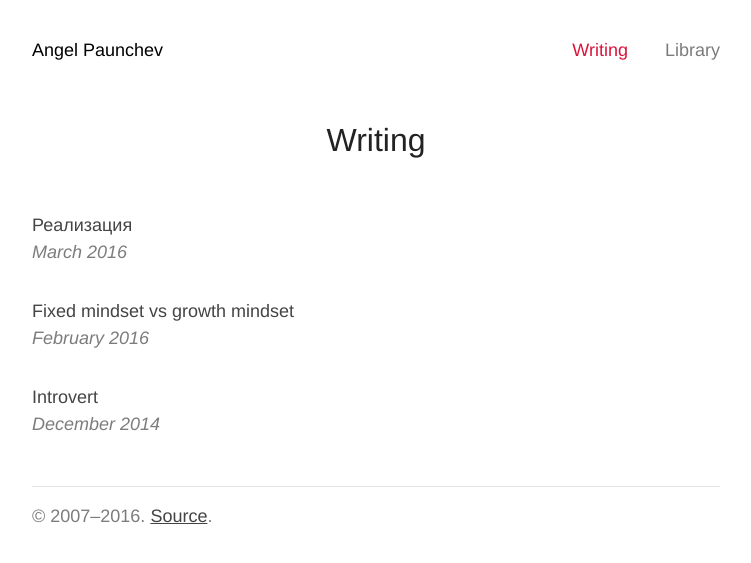
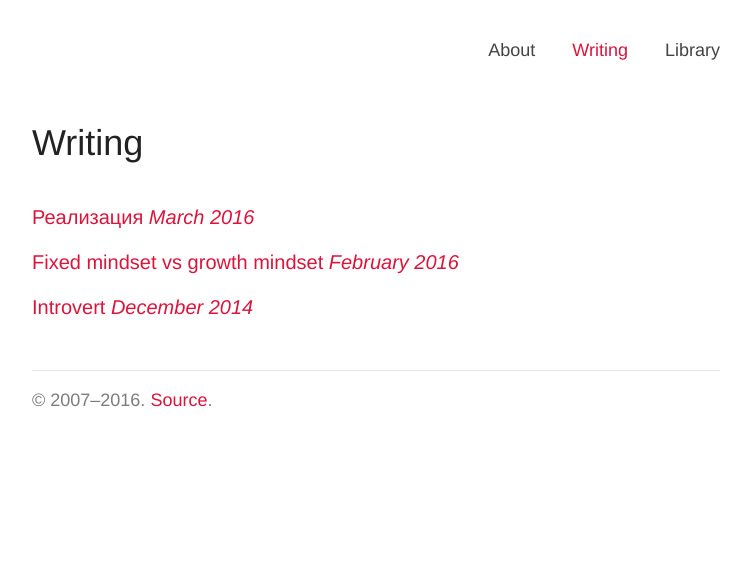
Before and after one commit to apaunchev/paunchev.com, a Jekyll site: the page built from writing.html, in a window 1280 px wide. Shown: the top 563 px of the page, without its empty margins (264-1015 px from the left). Built offline with Jekyll 4.4.1, drawn with Linux system fonts in a browser that asks for light colours.

Commit message:
Various layout tweaks

```diff
--- a/_includes/header.html
+++ b/_includes/header.html
@@ -1,8 +1,6 @@
 <header class="header">
-    <div class="name">
-        <a href="/">Angel Paunchev</a>
-    </div>
     <nav class="nav" role="navigation">
+        <a href="/">About</a>
         <a href="/writing">Writing</a>
         <a href="/library">Library</a>
     </nav>
--- a/css/style.css
+++ b/css/style.css
@@ -33,37 +33,23 @@ body {
       margin-top: 2rem;
       margin-bottom: 2rem; } }
 
+.page--home .header a[href="/"] {
+  color: crimson; }
+
 .header {
-  text-align: center; }
+  text-align: left; }
   @media (min-width: 750px) {
     .header {
-      display: -webkit-box;
-      display: -webkit-flex;
-      display: -ms-flexbox;
-      display: flex;
-      text-align: left;
-      padding-top: 2rem; } }
-  .header .name {
-    -webkit-box-flex: 1;
-    -webkit-flex-grow: 1;
-        -ms-flex-positive: 1;
-            flex-grow: 1;
-    margin-bottom: .5rem; }
-    .header .name > a {
-      color: black; }
-      .header .name > a:hover, .header .name > a:active, .header .name > a:focus {
-        color: #222; }
-    @media (min-width: 750px) {
-      .header .name {
-        margin-bottom: 0; } }
+      padding-top: 2rem;
+      text-align: right; } }
   .header a {
     margin-right: 2rem;
     text-decoration: none;
     border: none;
-    color: #7c7c7c;
+    color: #444;
     line-height: 2; }
     .header a:hover, .header a:active, .header a:focus {
-      color: crimson; }
+      color: #444; }
     .header a:last-child {
       margin-right: 0; }
 
@@ -114,15 +100,13 @@ body {
   padding: 0; }
 
 .post {
-  margin-bottom: 1rem; }
+  font-size: 18px;
+  margin-bottom: 10px; }
   @media (min-width: 750px) {
     .post {
-      margin-bottom: 2rem; } }
-  .post a {
-    display: block;
-    text-decoration: none; }
-  .post em {
-    display: block;
+      margin-bottom: 15px;
+      font-size: 20px; } }
+  .post small {
     color: #7c7c7c; }
 
 .page--library .header a[href="/library"] {
@@ -156,6 +140,10 @@ body {
   @media (min-width: 1334px) {
     .book {
       width: 25%; } }
+  .book:hover, .book:active, .book:focus {
+    text-decoration: none; }
+    .book:hover .book-title, .book:active .book-title, .book:focus .book-title {
+      color: crimson; }
 
 .book-cover {
   width: 100%;
@@ -172,6 +160,7 @@ body {
 
 .book-title {
   display: block;
+  color: #444;
   font-weight: normal; }
 
 .book-author {
@@ -184,19 +173,18 @@ h1, h2, h3, h4, h5, h6 {
   color: #222; }
 
 h1 {
-  margin: 0 0 2rem;
-  font-size: 24px;
-  text-align: center; }
+  margin: 0 0 1rem;
+  font-size: 24px; }
   @media (min-width: 750px) {
     h1 {
-      margin-bottom: 3rem;
-      font-size: 32px; } }
+      margin-bottom: 2rem;
+      font-size: 36px; } }
 
 h2 {
   font-size: 21px; }
   @media (min-width: 750px) {
     h2 {
-      font-size: 24px; } }
+      font-size: 27px; } }
 
 h3 {
   margin-top: 2rem;
@@ -214,12 +202,11 @@ ol.no-bullets {
   padding-left: 0; }
 
 a {
-  color: #444;
-  text-decoration: underline;
-  -webkit-transition: color .1s linear;
-  transition: color .1s linear; }
+  color: crimson;
+  text-decoration: none; }
   a:hover, a:active, a:focus {
-    color: crimson; }
+    color: #444;
+    text-decoration: underline; }
 
 hr {
   margin: 2rem auto;
```
Also changed, not shown: scss/_header.scss (+4 -22 lines), scss/_library.scss (+9 -0 lines), scss/_structure.scss (+8 -0 lines), scss/_typography.scss (+8 -9 lines), scss/_writing.scss (+5 -9 lines).
